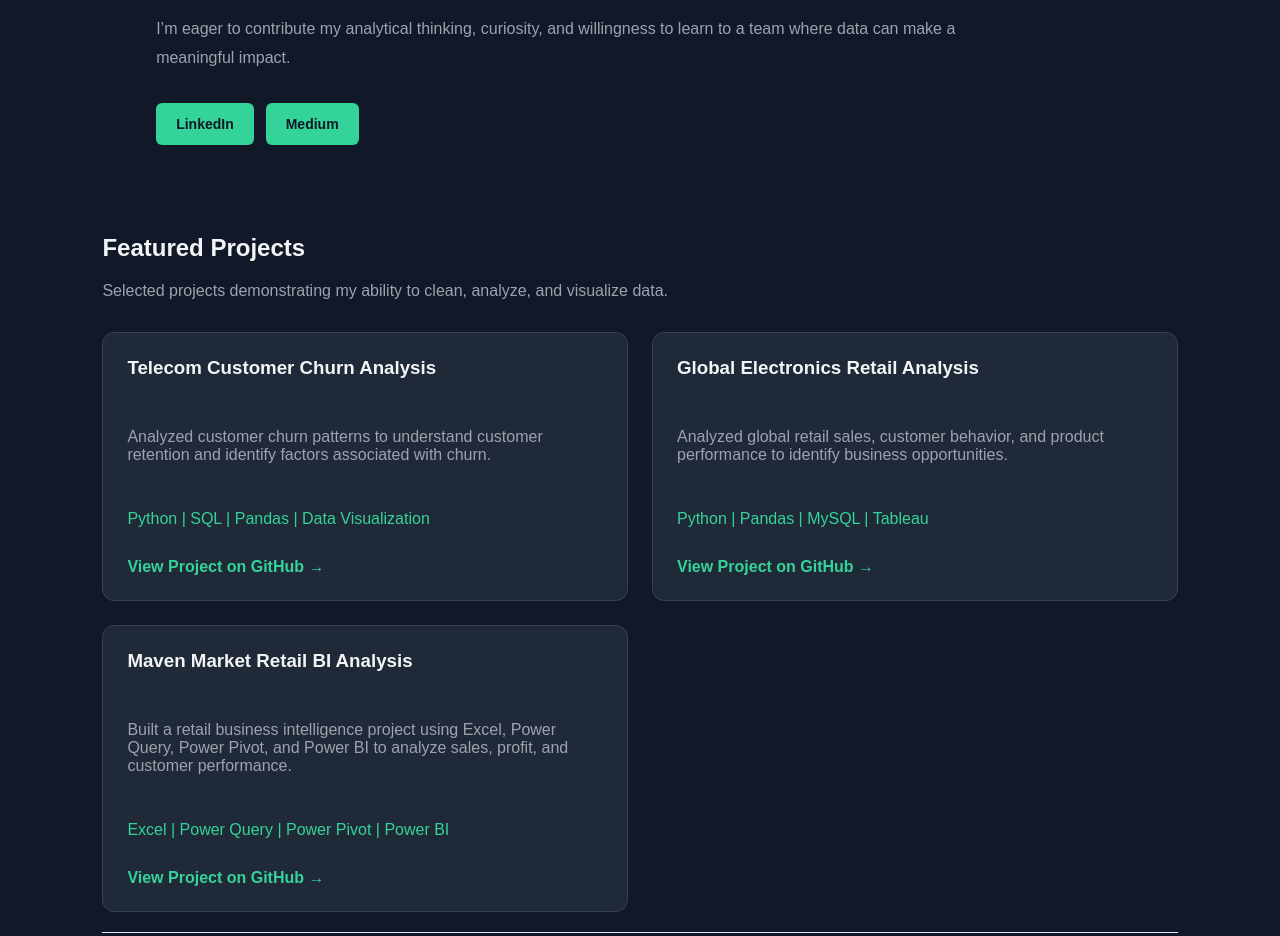
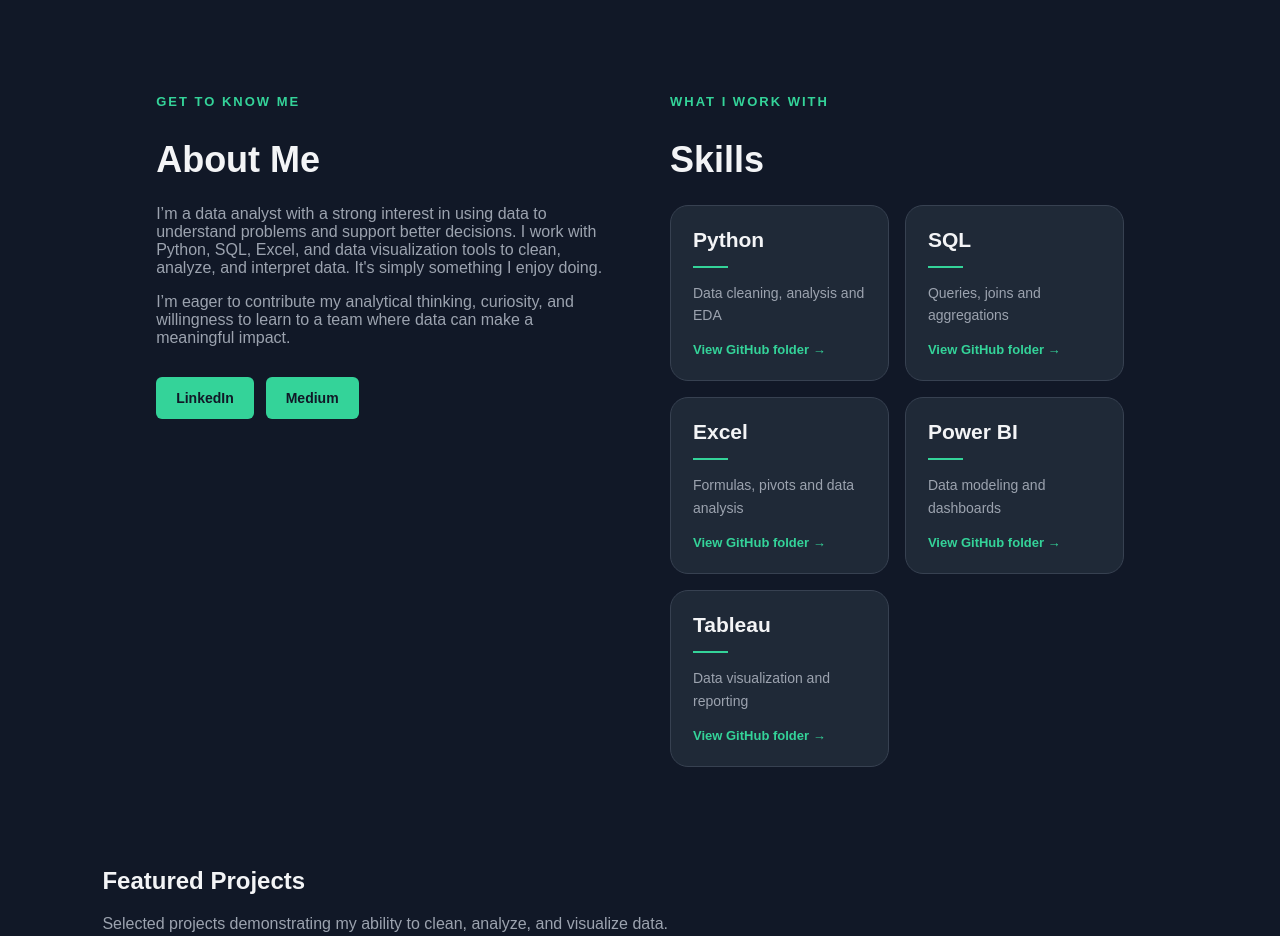
Before and after one commit to TitoOluwa/My_Portfolio, a plain HTML site: page index.html in a window 1280 px wide. Shown: the part 1007-1943 px from the top of the page. Drawn offline with Linux system fonts and the light colour scheme.

Commit message:
Update index.html

```diff
--- a/index.html
+++ b/index.html
@@ -406,6 +406,105 @@ footer {
     margin-bottom: 18px;
 }
 
+
+
+/* ABOUT ME + SKILLS TWO-COLUMN LAYOUT */
+
+.about-skills-section {
+    padding: 80px 5%;
+}
+
+.about-skills-layout {
+    max-width: 1150px;
+    margin: 0 auto;
+    display: grid;
+    grid-template-columns: 1fr 1fr;
+    gap: 60px;
+    align-items: start;
+}
+
+.about-content,
+.skills-content {
+    min-width: 0;
+}
+
+.about-content h2,
+.skills-content h2 {
+    font-size: 36px;
+    margin-bottom: 24px;
+}
+
+/* SKILL CARDS */
+
+.skills-grid {
+    display: grid;
+    grid-template-columns: repeat(2, minmax(0, 1fr));
+    gap: 16px;
+}
+
+.skill-card {
+    display: block;
+    background: #1f2937;
+    border: 1px solid #374151;
+    border-radius: 18px;
+    padding: 22px;
+    text-decoration: none;
+    transition: transform 0.2s ease,
+                border-color 0.2s ease;
+}
+
+.skill-card:hover {
+    transform: translateY(-4px);
+    border-color: #34d399;
+}
+
+.skill-card h3 {
+    color: #f3f4f6;
+    font-size: 21px;
+    margin: 0;
+}
+
+.skill-card p {
+    color: #9ca3af;
+    font-size: 14px;
+    line-height: 1.6;
+    margin: 14px 0;
+}
+
+.skill-line {
+    display: block;
+    width: 35px;
+    height: 2px;
+    background: #34d399;
+    margin-top: 14px;
+}
+
+.skill-link {
+    color: #34d399;
+    font-size: 13px;
+    font-weight: 600;
+}
+
+/* MOBILE */
+
+@media (max-width: 850px) {
+    .about-skills-layout {
+        grid-template-columns: 1fr;
+        gap: 45px;
+    }
+}
+
+@media (max-width: 500px) {
+    .skills-grid {
+        grid-template-columns: 1fr;
+    }
+
+    .about-content h2,
+    .skills-content h2 {
+        font-size: 30px;
+    }
+}
+
     </style>
 
 </head>
@@ -441,7 +540,16 @@ footer {
 
     <div class="hero-layout">
 
-        <!-- LEFT SIDE: TEXT -->
+        <!-- LEFT SIDE: PROFILE PHOTO -->
+        <div class="hero-image">
+            <img src="profile-photo.png"
+                 alt="Profile photo"
+                 class="profile-photo">
+        </div>
+
+    </div>
+
+        <!-- RIGHT SIDE: TEXT -->
        <div class="hero-content">
 
             <p class="intro-label">
@@ -485,21 +593,16 @@ footer {
 
         </div>
 
-        <!-- RIGHT SIDE: PROFILE PHOTO -->
-        <div class="hero-image">
-            <img src="profile-photo.png"
-                 alt="Profile photo"
-                 class="profile-photo">
-        </div>
 
-    </div>
 
 </section>
 
+<!-- ABOUT ME + SKILLS SECTION -->
+<section id="about-me" class="about-skills-section">
 
-<!-- ABOUT ME SECTION -->
-<section id="about-me" class="about-section">
+    <div class="about-skills-layout">
 
+        <!-- LEFT: ABOUT ME -->
         <div class="about-content">
 
             <p class="section-label">GET TO KNOW ME</p>
@@ -519,6 +622,7 @@ footer {
             data can make a meaningful impact.
         </p>
 
+            <!-- ABOUT ME LINKS -->
             <div class="hero-buttons">
 
                 <a class="btn btn-outline"
@@ -536,9 +640,77 @@ footer {
                 </a>
 
             </div>
+
+        </div>
+
+        <!-- RIGHT: SKILLS -->
+        <div class="skills-content">
+
+            <p class="section-label">WHAT I WORK WITH</p>
+
+            <h2>Skills</h2>
+
+            <div class="skills-grid">
+
+                <a class="skill-card"
+                   href="https://github.com/TitoOluwa/My_Portfolio/tree/main/skills/python"
+                   target="_blank"
+                   rel="noopener noreferrer">
+                    <h3>Python</h3>
+                    <span class="skill-line"></span>
+                    <p>Data cleaning, analysis and EDA</p>
+                    <span class="skill-link">View GitHub folder →</span>
+                </a>
+
+                <a class="skill-card"
+                   href="https://github.com/TitoOluwa/My_Portfolio/tree/main/skills/sql"
+                   target="_blank"
+                   rel="noopener noreferrer">
+                    <h3>SQL</h3>
+                    <span class="skill-line"></span>
+                    <p>Queries, joins and aggregations</p>
+                    <span class="skill-link">View GitHub folder →</span>
+                </a>
+
+                <a class="skill-card"
+                   href="https://github.com/TitoOluwa/My_Portfolio/tree/main/skills/excel"
+                   target="_blank"
+                   rel="noopener noreferrer">
+                    <h3>Excel</h3>
+                    <span class="skill-line"></span>
+                    <p>Formulas, pivots and data analysis</p>
+                    <span class="skill-link">View GitHub folder →</span>
+                </a>
+
+                <a class="skill-card"
+                   href="https://github.com/TitoOluwa/My_Portfolio/tree/main/skills/power-bi"
+                   target="_blank"
+                   rel="noopener noreferrer">
+                    <h3>Power BI</h3>
+                    <span class="skill-line"></span>
+                    <p>Data modeling and dashboards</p>
+                    <span class="skill-link">View GitHub folder →</span>
+                </a>
+
+                <a class="skill-card"
+                   href="https://github.com/TitoOluwa/My_Portfolio/tree/main/skills/tableau"
+                   target="_blank"
+                   rel="noopener noreferrer">
+                    <h3>Tableau</h3>
+                    <span class="skill-line"></span>
+                    <p>Data visualization and reporting</p>
+                    <span class="skill-link">View GitHub folder →</span>
+                </a>
+
+            </div>
+
+        </div>
+
     </div>
 
 </section>
+
+
 
 
         <!-- PROJECTS PLACEHOLDER -->
```
Lines whose indentation alone changed are shown as unchanged.
